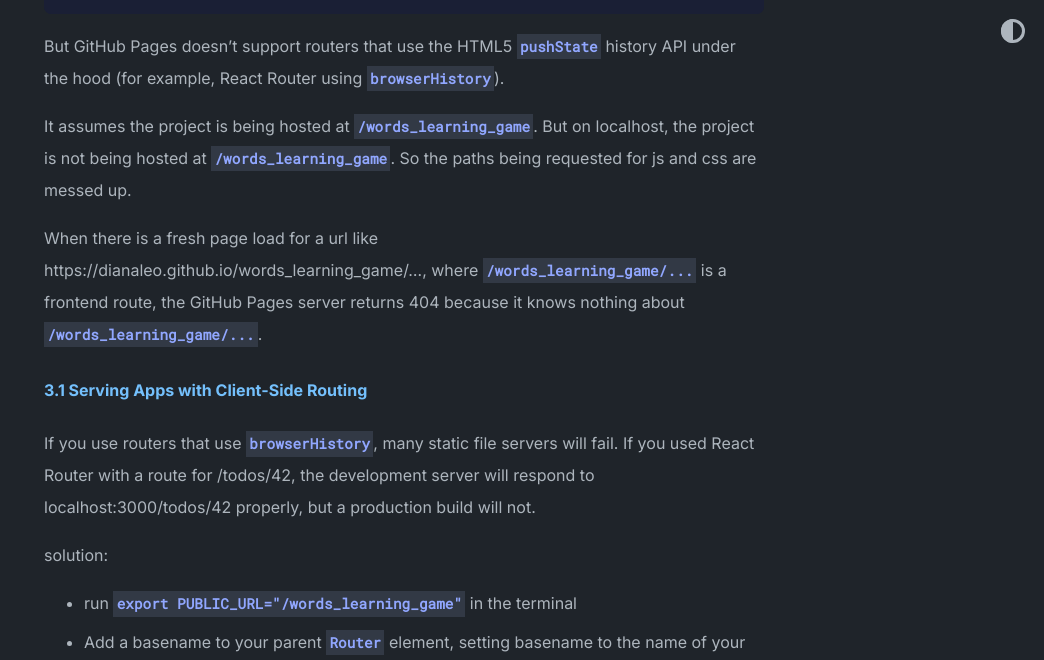
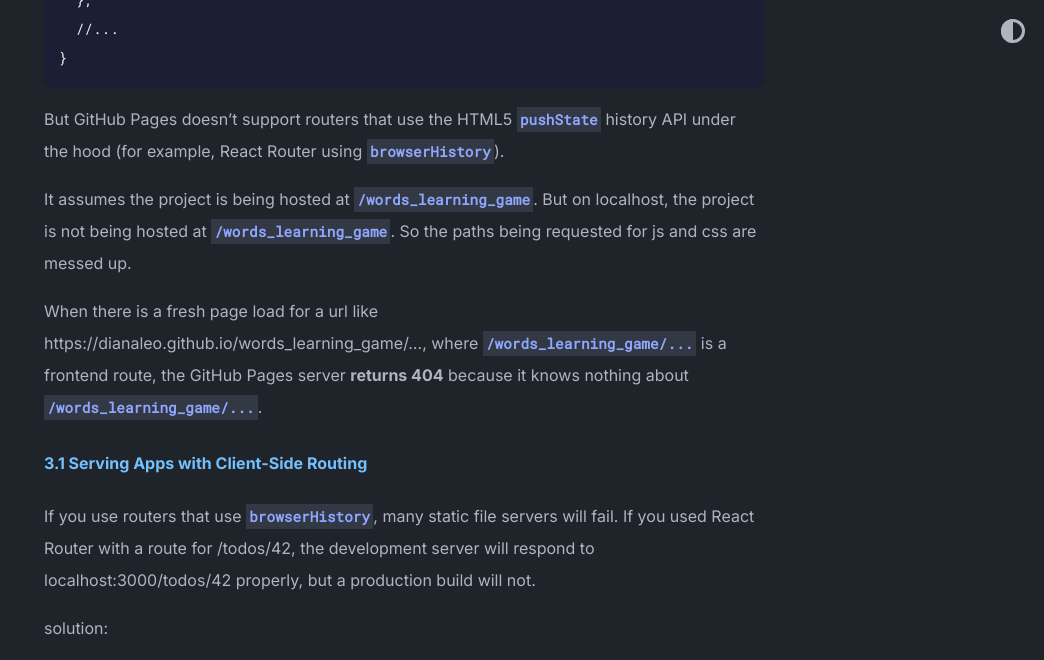
Before and after one commit to DianaLeo/DianaLeo.github.io, a Jekyll site: the page built from _posts/2023-07-25-Deploy-React-App-to-Github-Pages-and-404-Error.markdown, in a window 1280 px wide and 1400 px high, scrolled down 1812 px. Shown: the top 660 px of the window, without its empty margins (236-1280 px from the left). Built offline with Jekyll 4.4.1, drawn with Linux system fonts in a browser that asks for light colours; some of the changed text lies outside the part shown.

````diff
--- a/_posts/2023-07-24-welcome-to-jekyll.markdown
+++ b/_posts/2023-07-25-Deploy-React-App-to-Github-Pages-and-404-Error.markdown
@@ -10,11 +10,11 @@ For those simply structured web apps which consists of just a .html, a .js, and
 
 But for react apps, I guess it is because there are too many files for github pages to look up, so it cannot simply generate a domain. And yes, that is [what BUILD means](https://www.freecodecamp.org/chinese/news/making-sense-of-front-end-build-tools/). To publish a not simply structured web app, we need to build it first. And **gh-pages** package helps run the files through a build process.
 
-## 1. Based on:
+# 1. Based on:
 - I have a react app that has been connected to a Github repository
 - The app doesn't rely on back end or database
 
-## 2. Install gh-pages and add scripts
+# 2. Install gh-pages and add scripts
 gh-pages package helps run the files through a build process
 ```
 npm install -D gh-pages
@@ -29,7 +29,7 @@ Add publishing scripts in package.json
 ```
 ```predploy``` will automatically run before ```deploy```
 
-## 3. Add homepage prop for building for relative path
+# 3. Add homepage prop for building for relative path
 Add a field called **homepage** in package.json, at the same level as dependencies.
 This is because by default, Create React App produces a build assuming your app is hosted at the server root. To override this, specify the homepage, in my case [https://dianaleo.github.io/words_learning_game](https://dianaleo.github.io/words_learning_game) .
 ```
@@ -49,7 +49,7 @@ But GitHub Pages doesn’t support routers that use the HTML5 ```pushState``` hi
 
 It assumes the project is being hosted at ```/words_learning_game```. But on localhost, the project is not being hosted at ```/words_learning_game```. So the paths being requested for js and css are messed up.
 
-When there is a fresh page load for a url like https://dianaleo.github.io/words_learning_game/..., where ```/words_learning_game/...``` is a frontend route, the GitHub Pages server returns 404 because it knows nothing about ```/words_learning_game/...```.
+When there is a fresh page load for a url like https://dianaleo.github.io/words_learning_game/..., where ```/words_learning_game/...``` is a frontend route, the GitHub Pages server **returns 404** because it knows nothing about ```/words_learning_game/...```.
 
 #### 3.1 Serving Apps with Client-Side Routing
 If you use routers that use ```browserHistory```, many static file servers will fail. If you used React Router with a route for /todos/42, the development server will respond to localhost:3000/todos/42 properly, but a production build will not.
````
Also changed, not shown: other parts of _posts/2023-07-25-Deploy-React-App-to-Github-Pages-and-404-Error.markdown (+10 -7 lines).
